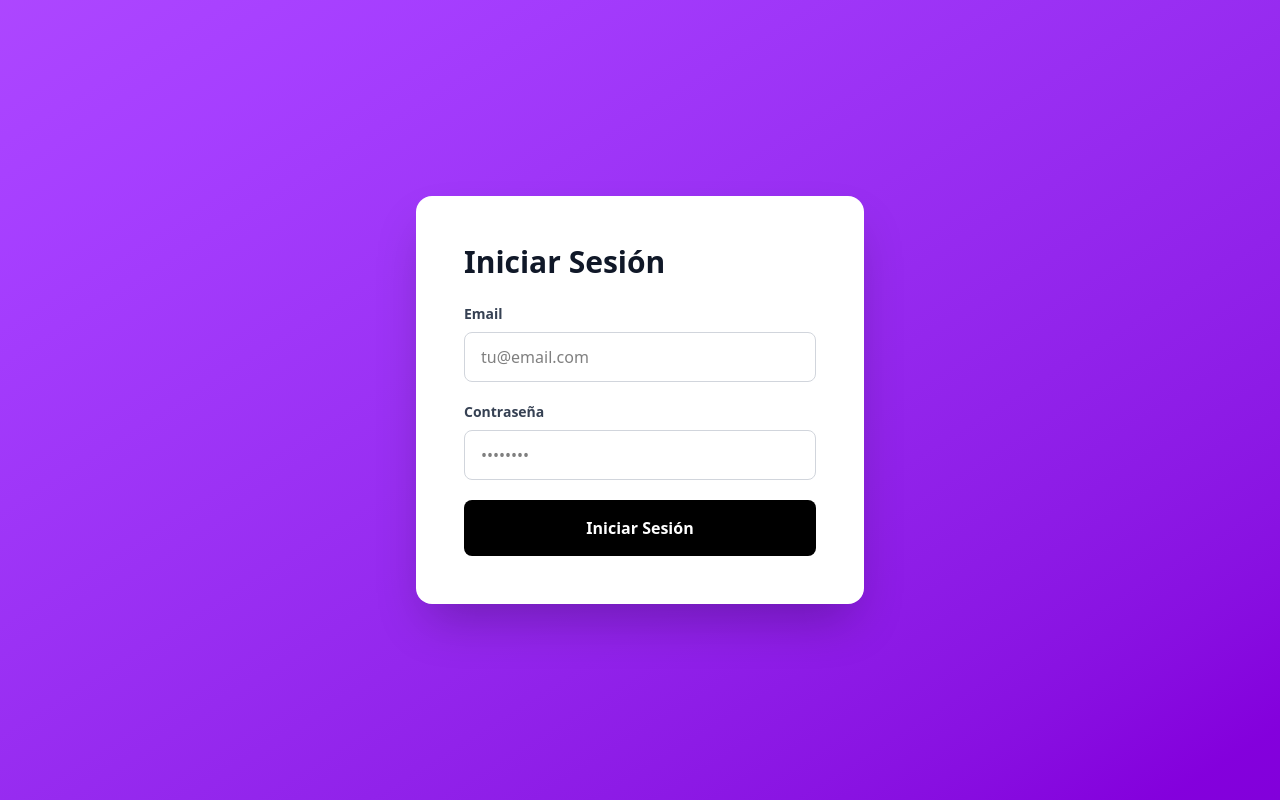
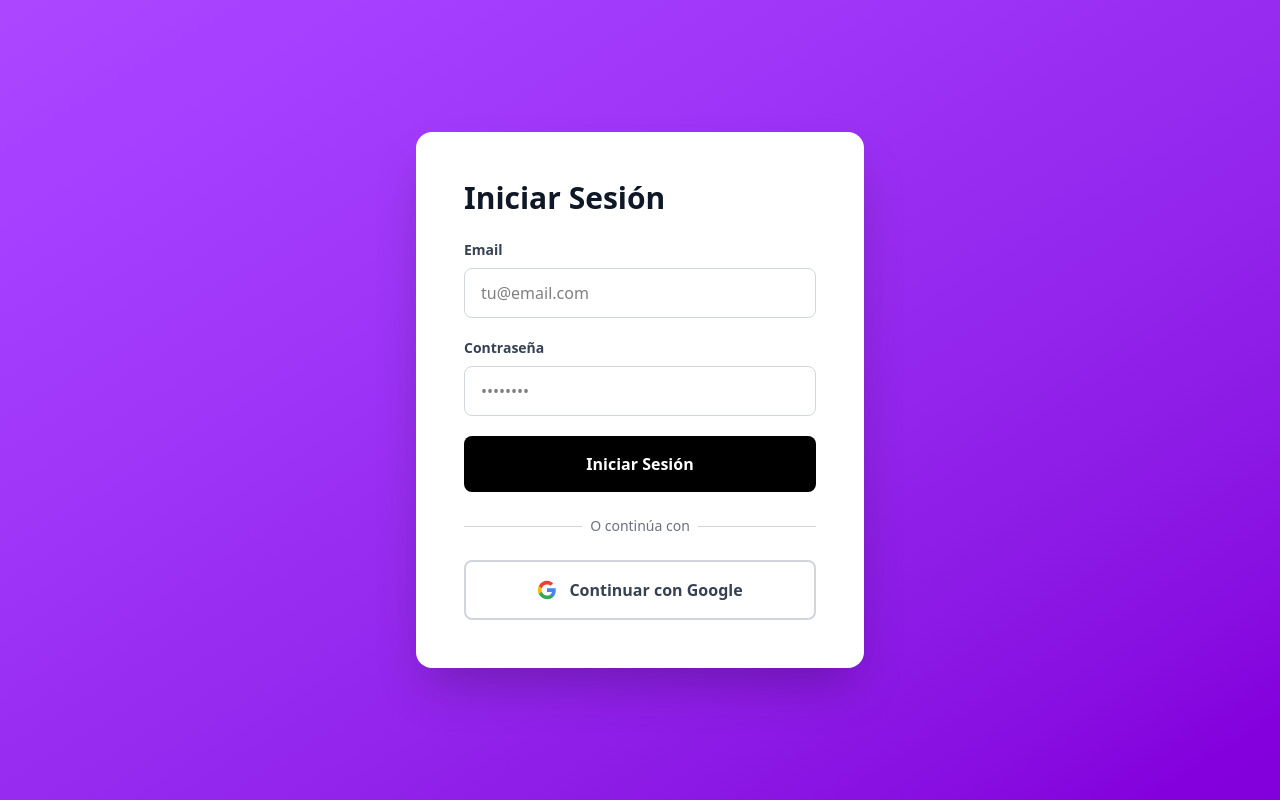
Before and after one commit to marcosgperez/social-media, a Next.js app: page /login in a window 1280 px wide. Built offline with nearby package versions, Linux system fonts and the light colour scheme; no server answers.

Commit message:
Oauth y nextauth

```diff
--- a/components/ProtectedRoute.tsx
+++ b/components/ProtectedRoute.tsx
@@ -1,5 +1,6 @@
 import { useEffect } from 'react';
 import { useRouter } from 'next/router';
+import { useSession } from 'next-auth/react';
 import { useAppSelector } from '@/lib/hooks';
 import { selectIsAuthenticated, selectAuthLoading } from '@/lib/features/auth/authSlice';
 
@@ -10,20 +11,22 @@ interface Props {
 
 export const ProtectedRoute = ({ children, requireAuth = true }: Props) => {
   const router = useRouter();
+  const { data: session, status } = useSession();
   const isAuthenticated = useAppSelector(selectIsAuthenticated);
   const isLoading = useAppSelector(selectAuthLoading);
-
+  const isAuthenticatedCombined = isAuthenticated || !!session;
+  const isLoadingCombined = isLoading || status === 'loading';
   useEffect(() => {
-    if (!isLoading) {
-      if (requireAuth && !isAuthenticated) {
+    if (!isLoadingCombined) {
+      if (requireAuth && !isAuthenticatedCombined) {
         router.push('/login');
-      } else if (!requireAuth && isAuthenticated) {
+      } else if (!requireAuth && isAuthenticatedCombined) {
         router.push('/feed');
       }
     }
-  }, [isAuthenticated, isLoading, requireAuth, router]);
+  }, [isAuthenticatedCombined, isLoadingCombined, requireAuth, router]);
 
-  if (isLoading) {
+  if (isLoadingCombined) {
     return (
       <div className="flex items-center justify-center min-h-screen">
         <p className="text-base text-gray-600">Cargando...</p>
@@ -31,11 +34,11 @@ export const ProtectedRoute = ({ children, requireAuth = true }: Props) => {
     );
   }
 
-  if (requireAuth && !isAuthenticated) {
+  if (requireAuth && !isAuthenticatedCombined) {
     return null;
   }
 
-  if (!requireAuth && isAuthenticated) {
+  if (!requireAuth && isAuthenticatedCombined) {
     return null;
   }
 
--- a/package.json
+++ b/package.json
@@ -11,6 +11,7 @@
   "dependencies": {
     "@reduxjs/toolkit": "^2.10.1",
     "next": "16.0.1",
+    "next-auth": "^4.24.13",
     "react": "19.2.0",
     "react-dom": "19.2.0",
     "react-redux": "^9.2.0"
--- a/pages/_app.tsx
+++ b/pages/_app.tsx
@@ -1,15 +1,18 @@
 import type { AppProps } from "next/app";
+import { SessionProvider } from "next-auth/react";
 import StoreProvider from "@/lib/StoreProvider";
 import { AuthHydration } from "@/components/AuthHydration";
 import "../styles/globals.css";
 
-const MyApp = ({ Component, pageProps }: AppProps) => {
+const MyApp = ({ Component, pageProps: { session, ...pageProps } }: AppProps) => {
   return (
-    <StoreProvider>
-      <AuthHydration>
-        <Component {...pageProps} />
-      </AuthHydration>
-    </StoreProvider>
+    <SessionProvider session={session}>
+      <StoreProvider>
+        <AuthHydration>
+          <Component {...pageProps} />
+        </AuthHydration>
+      </StoreProvider>
+    </SessionProvider>
   );
 };
 
--- /dev/null
+++ b/pages/api/auth/[...nextauth].ts
@@ -0,0 +1,31 @@
+import NextAuth, { NextAuthOptions } from "next-auth";
+import GoogleProvider from "next-auth/providers/google";
+
+export const authOptions: NextAuthOptions = {
+  providers: [
+    GoogleProvider({
+      clientId: process.env.GOOGLE_CLIENT_ID || "",
+      clientSecret: process.env.GOOGLE_CLIENT_SECRET || "",
+    }),
+  ],
+  pages: {
+    signIn: '/login',
+  },
+  callbacks: {
+    async session({ session, token }) {
+      if (session.user && token.sub) {
+        (session.user as any).id = token.sub;
+      }
+      return session;
+    },
+    async jwt({ token, user }) {
+      if (user) {
+        token.id = user.id;
+      }
+      return token;
+    },
+  },
+  secret: process.env.NEXTAUTH_SECRET,
+};
+
+export default NextAuth(authOptions);
--- a/pages/feed.tsx
+++ b/pages/feed.tsx
@@ -1,6 +1,7 @@
 import { GetServerSideProps } from 'next';
 import { useRouter } from 'next/router';
 import { useState, useEffect } from 'react';
+import { useSession, signOut } from 'next-auth/react';
 import { ProtectedRoute } from '@/components/ProtectedRoute';
 import { useAppDispatch, useAppSelector } from '@/lib/hooks';
 import { addPost, likePost, setPosts } from '@/lib/features/posts/postsSlice';
@@ -57,13 +58,13 @@ export const getServerSideProps: GetServerSideProps<Props> = async () => {
 const Feed = ({ initialPosts }: Props) => {
   const router = useRouter();
   const dispatch = useAppDispatch();
+  const { data: session } = useSession();
   const user = useAppSelector(selectCurrentUser);
   const token = useAppSelector(selectCurrentToken);
   const posts = useAppSelector((state) => state.posts.posts);
   const [newPost, setNewPost] = useState('');
   const [loading, setLoading] = useState(false);
-
-  // Sincronizar posts iniciales de SSR con Redux
+  const currentUser = session?.user || user;
   useEffect(() => {
     if (initialPosts.length > 0) {
       dispatch(setPosts(initialPosts));
@@ -71,14 +72,17 @@ const Feed = ({ initialPosts }: Props) => {
   }, [initialPosts, dispatch]);
 
   const handleLogout = async () => {
-    await dispatch(logoutUser());
-    router.push('/login');
+    if (session) {
+      await signOut({ callbackUrl: '/login' });
+    } else {
+      await dispatch(logoutUser());
+      router.push('/login');
+    }
   };
 
   const handleCreatePost = async (e: React.FormEvent) => {
     e.preventDefault();
     if (!newPost.trim() || !token) return;
-
     setLoading(true);
     try {
       const response = await fetch('/api/posts', {
@@ -104,7 +108,6 @@ const Feed = ({ initialPosts }: Props) => {
 
   const handleLike = async (postId: string) => {
     if (!token) return;
-
     try {
       await fetch(`/api/posts/${postId}/like`, {
         method: 'POST',
@@ -125,7 +128,9 @@ const Feed = ({ initialPosts }: Props) => {
           <div className="max-w-3xl mx-auto px-4 py-4 flex justify-between items-center">
             <h1 className="text-2xl font-bold text-gray-900">Feed</h1>
             <div className="flex items-center gap-4">
-              <span className="text-sm text-gray-600">@{user?.username}</span>
+              <span className="text-sm text-gray-600">
+                {session?.user?.name || `@${user?.username}`}
+              </span>
               <button
                 onClick={handleLogout}
                 className="px-4 py-2 bg-black text-white font-bold text-sm rounded-lg hover:bg-gray-800 hover:-translate-y-0.5 hover:shadow-lg transition-all duration-200"
--- a/pages/login.tsx
+++ b/pages/login.tsx
@@ -1,6 +1,7 @@
 import { GetServerSideProps } from 'next';
 import { useState } from 'react';
 import { useRouter } from 'next/router';
+import { signIn, useSession } from 'next-auth/react';
 import { useAppDispatch, useAppSelector } from '@/lib/hooks';
 import { loginUser } from '@/lib/features/auth/authThunks';
 import { selectAuthError, clearError } from '@/lib/features/auth/authSlice';
@@ -15,6 +16,7 @@ export const getServerSideProps: GetServerSideProps = async () => {
 const Login = () => {
   const router = useRouter();
   const dispatch = useAppDispatch();
+  const { data: session } = useSession();
   const authError = useAppSelector(selectAuthError);
   const [formData, setFormData] = useState({
     email: '',
@@ -41,6 +43,10 @@ const Login = () => {
       ...formData,
       [e.target.name]: e.target.value,
     });
+  };
+
+  const handleGoogleSignIn = async () => {
+    await signIn('google', { callbackUrl: '/feed' });
   };
 
   return (
@@ -97,6 +103,41 @@ const Login = () => {
                 {loading ? 'Cargando...' : 'Iniciar Sesión'}
               </button>
             </form>
+
+            <div className="relative my-6">
+              <div className="absolute inset-0 flex items-center">
+                <div className="w-full border-t border-gray-300"></div>
+              </div>
+              <div className="relative flex justify-center text-sm">
+                <span className="px-2 bg-white text-gray-500">O continúa con</span>
+              </div>
+            </div>
+
+            <button
+              onClick={handleGoogleSignIn}
+              type="button"
+              className="w-full bg-white border-2 border-gray-300 text-gray-700 font-bold py-4 px-6 rounded-lg hover:bg-gray-50 hover:border-gray-400 hover:-translate-y-0.5 hover:shadow-xl transition-all duration-200 flex items-center justify-center gap-3"
+            >
+              <svg className="w-5 h-5" viewBox="0 0 24 24">
+                <path
+                  fill="#4285F4"
+                  d="M22.56 12.25c0-.78-.07-1.53-.2-2.25H12v4.26h5.92c-.26 1.37-1.04 2.53-2.21 3.31v2.77h3.57c2.08-1.92 3.28-4.74 3.28-8.09z"
+                />
+                <path
+                  fill="#34A853"
+                  d="M12 23c2.97 0 5.46-.98 7.28-2.66l-3.57-2.77c-.98.66-2.23 1.06-3.71 1.06-2.86 0-5.29-1.93-6.16-4.53H2.18v2.84C3.99 20.53 7.7 23 12 23z"
+                />
+                <path
+                  fill="#FBBC05"
+                  d="M5.84 14.09c-.22-.66-.35-1.36-.35-2.09s.13-1.43.35-2.09V7.07H2.18C1.43 8.55 1 10.22 1 12s.43 3.45 1.18 4.93l2.85-2.22.81-.62z"
+                />
+                <path
+                  fill="#EA4335"
+                  d="M12 5.38c1.62 0 3.06.56 4.21 1.64l3.15-3.15C17.45 2.09 14.97 1 12 1 7.7 1 3.99 3.47 2.18 7.07l3.66 2.84c.87-2.6 3.3-4.53 6.16-4.53z"
+                />
+              </svg>
+              Continuar con Google
+            </button>
           </div>
         </div>
       </div>
```
Also changed, not shown: 1 other file (tests, documents, lock files or other folders).
